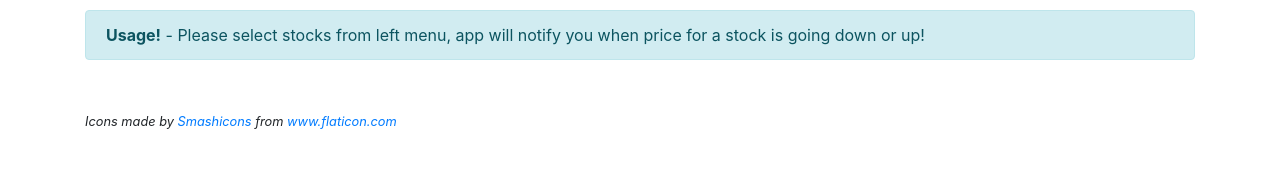
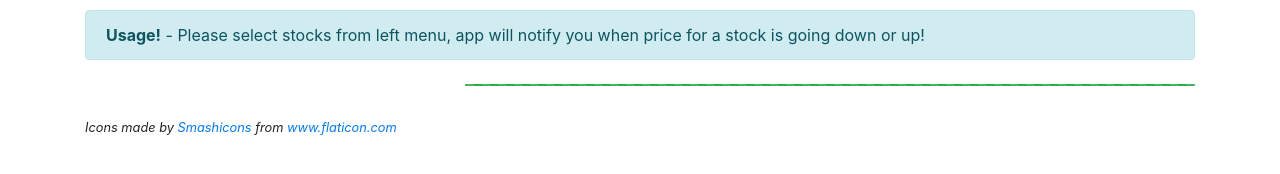
Before and after one commit to polatengin/moscow, a website: page src/index.html in a window 1280 px wide. Shown: the part 370-544 px from the top of the page. Drawn offline with nearby package versions, Linux system fonts and the light colour scheme; files that its build step writes are made by us from their sources.

Commit message:
progress to auto refresh added

```diff
--- a/src/index.html
+++ b/src/index.html
@@ -57,6 +57,9 @@
         <div class="list-group" id="symbol-list"></div>
       </div>
       <div class="col-8">
+        <div class="progress mb-1" style="height: 2px;">
+          <div class="progress-bar progress-bar-striped bg-success" style="transition: initial !important; width: 100%;" id="refresh-progress"></div>
+        </div>
         <div class="list-group" id="stock-list"></div>
       </div>
     </div>
```
